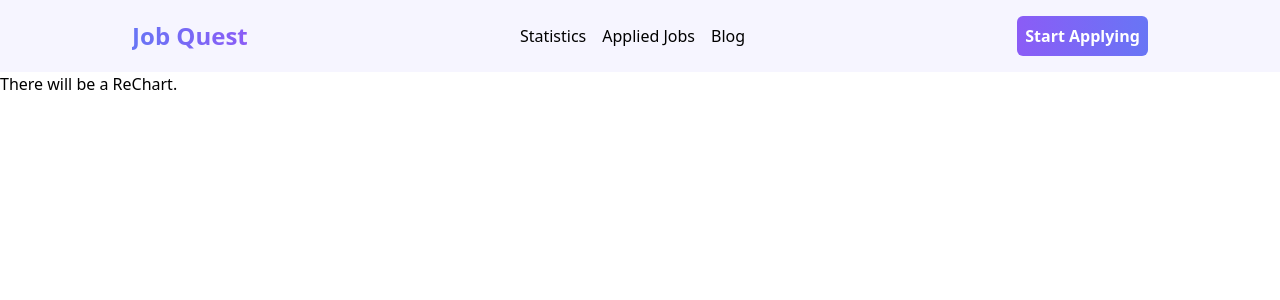
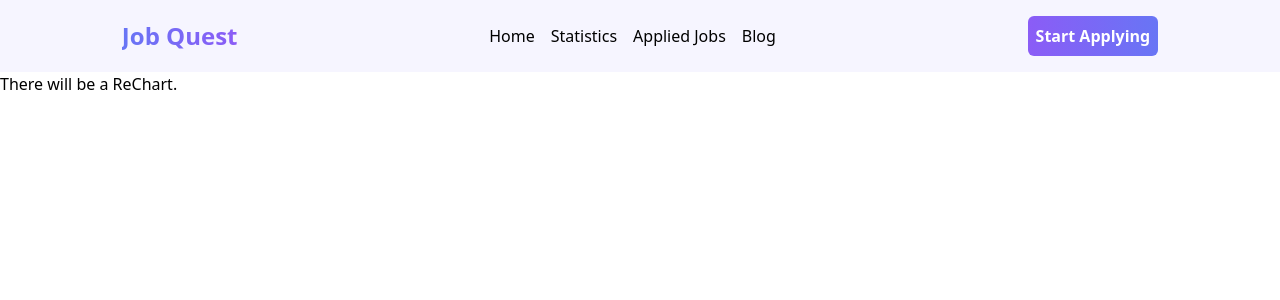
Before and after one commit to shakilkhan2/job-quest, a React (Vite) app: page /statistics in a window 1280 px wide. Shown: the top 300 px of the page. Built offline with nearby package versions, Linux system fonts and the light colour scheme.

Commit message:
Home button added

```diff
--- a/src/components/Header/Header.jsx
+++ b/src/components/Header/Header.jsx
@@ -31,6 +31,9 @@ const Header = () => {
         }`}
       >
         <li className="mx-2 my-1 md:my-0">
+          <NavLink to="/">Home</NavLink>
+        </li>
+        <li className="mx-2 my-1 md:my-0">
           <NavLink to="/statistics">Statistics</NavLink>
         </li>
         <li className="mx-2 my-1 md:my-0">
--- a/src/components/Home/Home.jsx
+++ b/src/components/Home/Home.jsx
@@ -35,9 +35,9 @@ const Home = () => {
           need. Its your future
         </p>
       </div>
-      <div className=" md:flex justify-center mt-8 mb-32 gap-8 ">
+      <div className="flex flex-col justify-center md:flex md:justify-center md:mt-8 md:mb-32 gap-8 ">
         {jobTypes.map((jobType) => (
-          <div className="bg-purple-50 w-60 h-52 pt-8 pl-8 rounded-md">
+          <div className="bg-purple-50 w-20 h-20 md:w-60 md:h-52 pt-8 pl-8 rounded-md ">
             <img
               className="bg-purple-200 p-2 rounded-md"
               src={jobType.logo}
```
